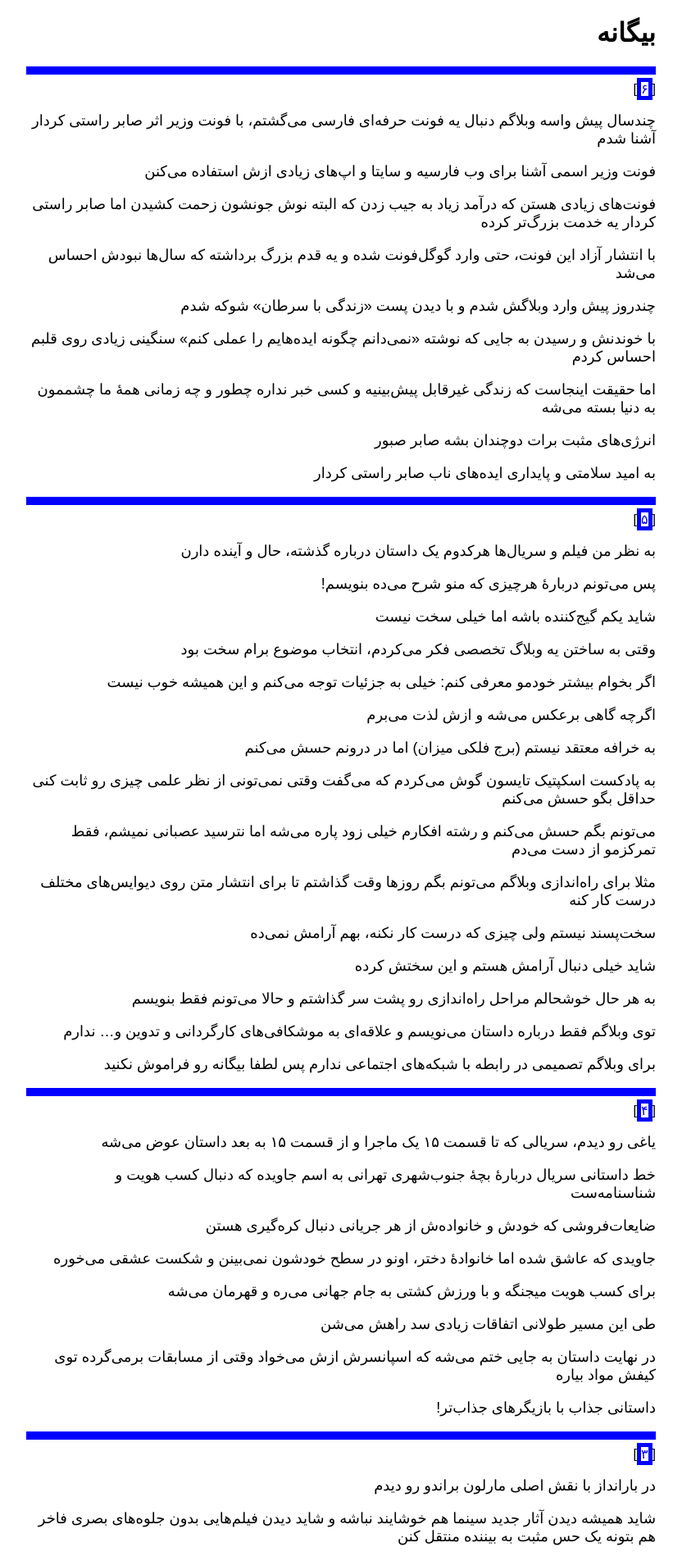
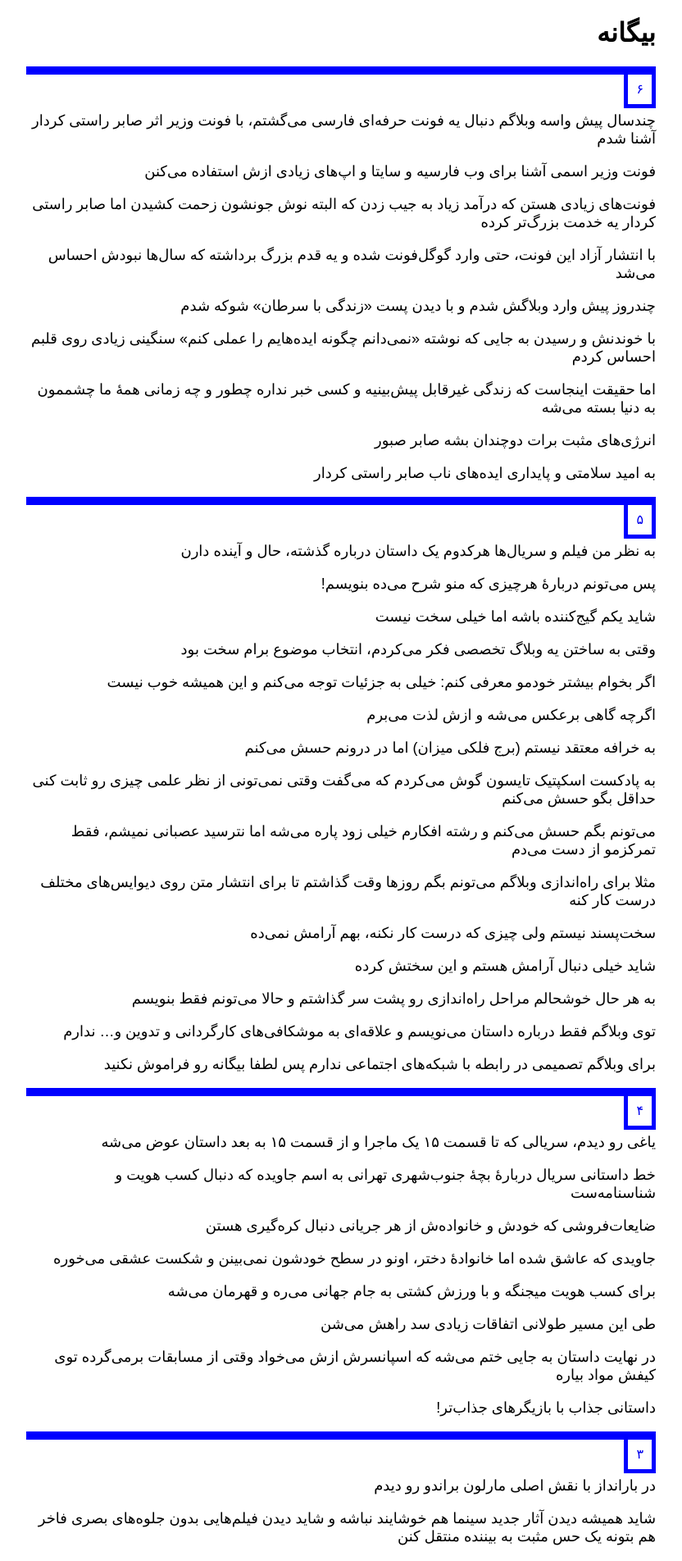
Before and after one commit to darkblog/darkblog.github.io, a Jekyll site: the page built from index.html, in a window 1280 px wide. Shown: the top 1904 px of the page at 82% size, without its empty margins (224-1056 px from the left). Built offline with Jekyll 4.4.1, drawn with Linux system fonts in a browser that asks for light colours.

Commit message:
Update index.html

```diff
--- a/index.html
+++ b/index.html
@@ -9,13 +9,13 @@
 <meta charset="utf-8">
 <meta name="viewport" content="width=device-width, initial-scale=1">
 <link rel="canonical" href="https://biganeh.com/">
-<style>body{font-family:sans-serif;margin:auto;padding:0 1.25em 0 1.25em;max-width:48em}p{font-size:large}a{text-decoration:none}a,hr{border:thick solid blue}</style>
+<style>body{font-family:sans-serif;margin:auto;padding:0 1.25em 0 1.25em;max-width:48em}p{font-size:large}a{text-decoration:none;padding:10px}a,hr{border:thick solid blue}</style>
 </head>
 <body>
 <h1>بیگانه</h1>
 {% for post in site.posts limit:1000 %}
 <hr>
-[<a href="{{ site.url }}{{ post.url }}">{{ post.title }}</a>]
+<a href="{{ site.url }}{{ post.url }}">{{ post.title }}</a>
 {{ post.content }}
 {% endfor %}
 </body>
```
